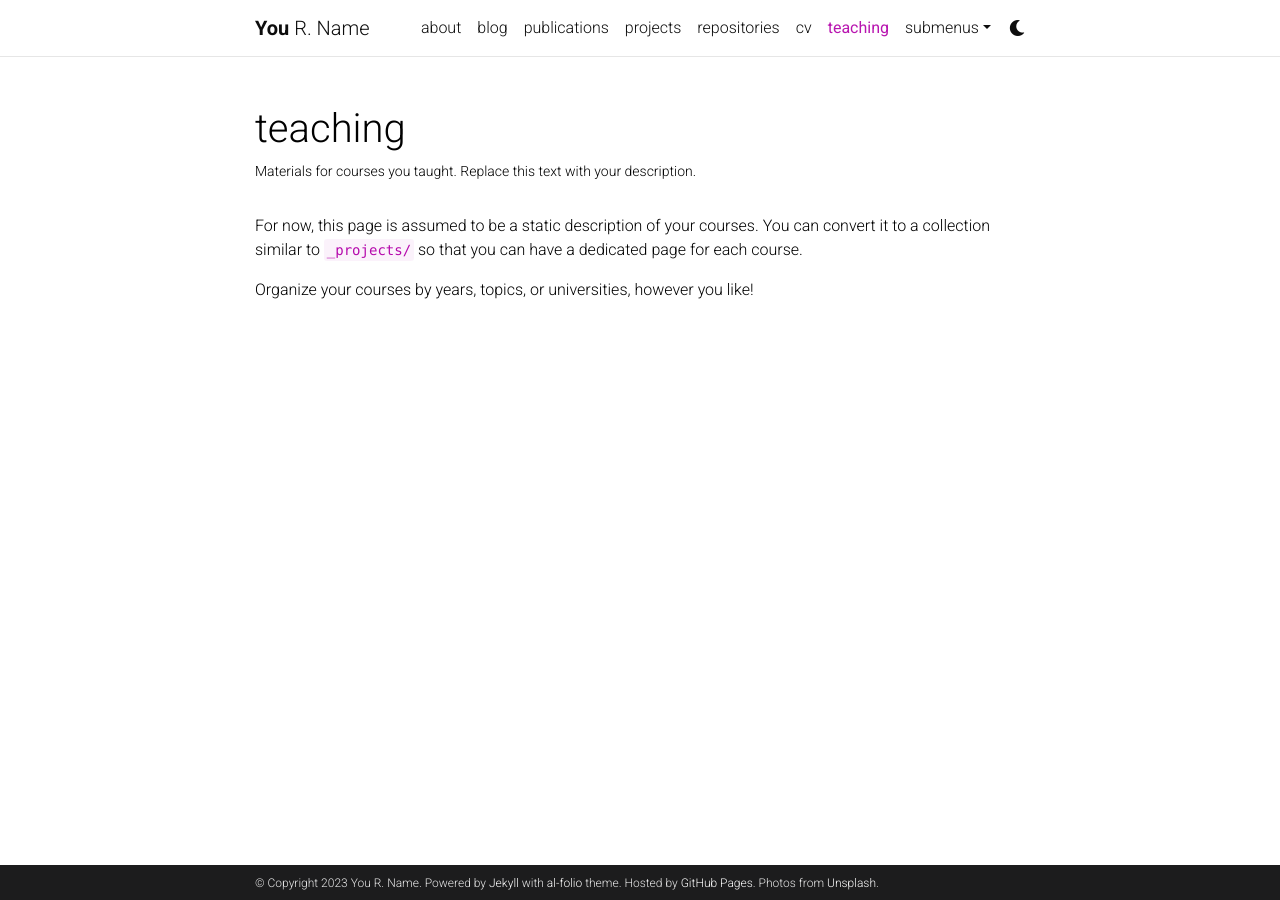
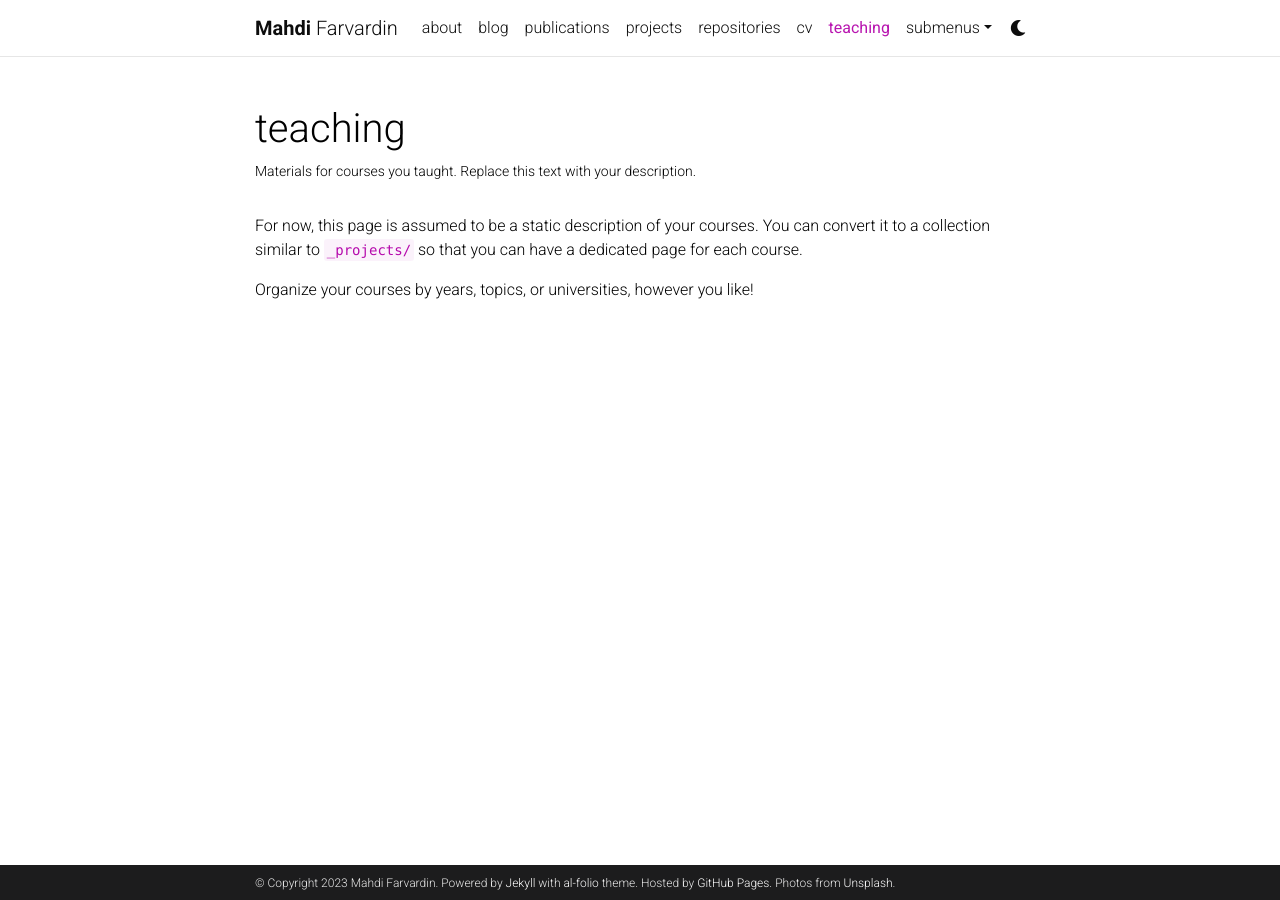
Before and after one commit to cadamini/bicmfcs.github.io, a Jekyll site: the page built from _pages/teaching.md, in a window 1280 px wide. Built offline with Jekyll 4.4.1, drawn with Linux system fonts in a browser that asks for light colours; comment, search, counter and statistics services are not loaded; a style sheet for code colours, icons or effects is not loaded.

Commit message:
update config.yml

```diff
--- a/_config.yml
+++ b/_config.yml
@@ -3,9 +3,9 @@
 # -----------------------------------------------------------------------------
 
 title: blank # the website title (if blank, full name will be used instead)
-first_name: You
-middle_name: R.
-last_name: Name
+first_name: Mahdi
+#middle_name: R.
+last_name: Farvardin
 email: you@example.com
 description: > # the ">" symbol means to ignore newlines until "footer_text:"
   A simple, whitespace theme for academics. Based on [*folio](https://github.com/bogoli/-folio) design.
@@ -18,8 +18,8 @@ keywords: jekyll, jekyll-theme, academic-website, portfolio-website  # add your
 lang: en # the language of your site (for example: en, fr, cn, ru, etc.)
 icon: ⚛️  # the emoji used as the favicon (alternatively, provide image name in /assets/img/)
 
-url: https://alshedivat.github.io # the base hostname & protocol for your site
-baseurl: /al-folio # the subpath of your site, e.g. /blog/
+url: https://bicmfcs.github.io # the base hostname & protocol for your site
+baseurl: # the subpath of your site, e.g. /blog/
 last_updated: false # set to true if you want to display last updated in the footer
 impressum_path:  # set to path to include impressum link in the footer, use the same path as permalink in a page, helps to conform with EU GDPR
 
```
